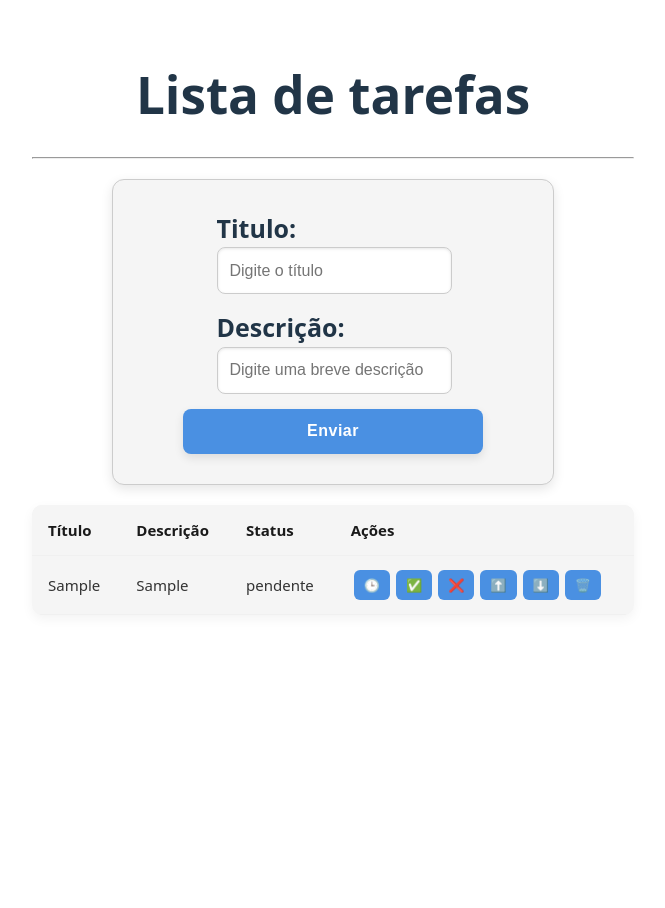
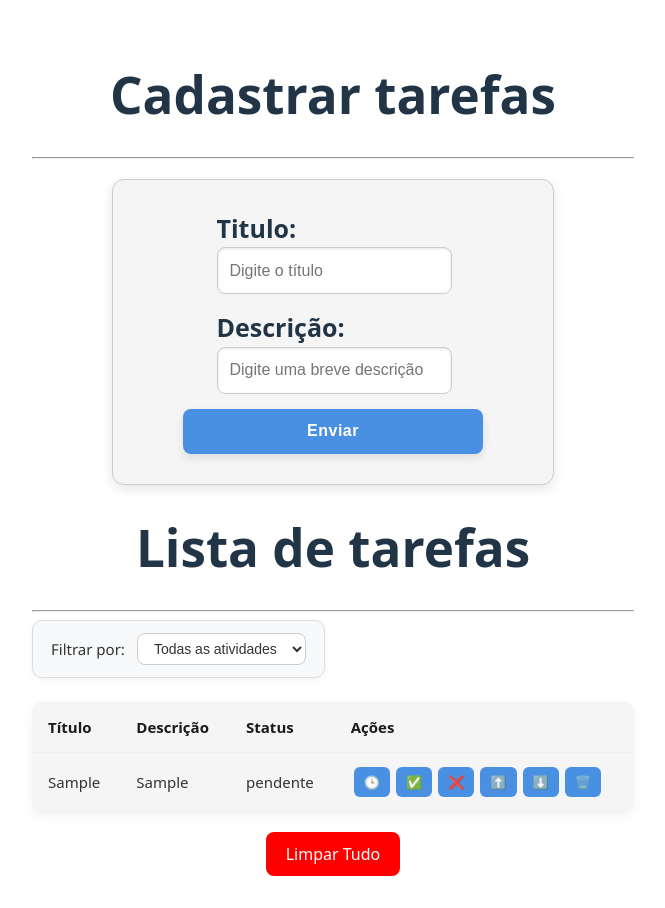
Before and after one commit to Eduardoooo0/Trabalho-To-do-list, a React (Vite) app in the folder to-do-list/: page / in a window 1280 px wide. Both pictures are taken after typing "Sample", "Sample" into the empty fields and a click on the input "Enviar". Shown: the whole page, without its empty margins (307-972 px from the left). Before the commit the page ends 800 px from the top, so only its background shows below. Built offline with nearby package versions, Linux system fonts and the light colour scheme.

Commit message:
adicionando filtros

```diff
--- a/to-do-list/src/components/Form.css
+++ b/to-do-list/src/components/Form.css
@@ -140,3 +140,56 @@ hr{
 .tabela-tarefas button:hover {
     background-color: #357ABD;
 }
+
+#clean{
+    background-color: red;
+    color: white;
+    transition: background-color 0.2s ease-in-out;
+    cursor: pointer;
+}
+
+#clean:hover{
+    background-color: rgb(150, 8, 8);
+}
+
+
+#filtrar {
+    display: flex;
+    align-items: center;
+    gap: 12px;
+    padding: 12px 18px;
+    background-color: #f8f9fa;
+    border: 1px solid #ddd;
+    border-radius: 10px;
+    width: fit-content;
+    margin-bottom: 24px;
+    font-family: 'Segoe UI', sans-serif;
+    box-shadow: 0 2px 6px rgba(0, 0, 0, 0.05);
+}
+
+#label-filtrar {
+    font-size: 15px;
+    font-weight: 500;
+    color: #333;
+}
+
+#select-filtrar {
+    padding: 6px 12px;
+    border: 1px solid #ccc;
+    border-radius: 8px;
+    background-color: #fff;
+    color: #333;
+    font-size: 14px;
+    cursor: pointer;
+    transition: border-color 0.2s, box-shadow 0.2s;
+}
+
+#select-filtrar:hover {
+    border-color: #999;
+}
+
+#select-filtrar:focus {
+    outline: none;
+    border-color: #007bff;
+    box-shadow: 0 0 0 3px rgba(0, 123, 255, 0.25);
+}
--- a/to-do-list/src/components/Form.jsx
+++ b/to-do-list/src/components/Form.jsx
@@ -6,6 +6,15 @@ export default function Form() {
     const [descricao, setDescricao] = useState('');
     const [concluida, setConcluida] = useState('pendente');
     const [listatarefas, setListaTarefas] = useState([]);
+    const [filtro, setFiltro] = useState("todas");
+
+
+    const tarefasFiltradas = listatarefas.filter((tarefa) => {
+        if (filtro === "pendente") return tarefa.status === "pendente";
+        if (filtro === "realizada") return tarefa.status === "realizada";
+        if (filtro === "nao-realizada") return tarefa.status === "não realizada";
+        return true;
+    });
 
 
     const addTarefa = () => {
@@ -66,9 +75,13 @@ export default function Form() {
         }
     };
 
+    const handleClean = () => {
+        setListaTarefas([])
+    }
+
     return (
         <>
-            <h1>Lista de tarefas</h1>
+            <h1>Cadastrar tarefas</h1>
             <hr />
             <form id="form" onSubmit={handleSubmit}>
                 <div className="div-input">
@@ -84,6 +97,18 @@ export default function Form() {
             </form>
 
             {listatarefas.length > 0 && (
+                <>
+                    <h1>Lista de tarefas</h1>
+                    <hr />
+                    <form id="filtrar" onSubmit={(e) => e.preventDefault()}>
+                        <label id="label-filtrar" htmlFor="filtrar">Filtrar por:</label>
+                        <select id="select-filtrar" name="filtrar" value={filtro} onChange={(e) => setFiltro(e.target.value)}>
+                            <option value="todas">Todas as atividades</option>
+                            <option value="pendente">Pendente</option>
+                            <option value="realizada">Realizada</option>
+                            <option value="nao-realizada">Não realizada</option>
+                        </select>
+                    </form>
                     <table className="tabela-tarefas">
                         <thead>
                             <tr>
@@ -94,7 +119,7 @@ export default function Form() {
                             </tr>
                         </thead>
                         <tbody>
-                        {listatarefas.map((item, index) => (
+                            {tarefasFiltradas.map((item, index) => (
                                 <tr key={item.id}>
                                     <td>{item.title}</td>
                                     <td>{item.desc}</td>
@@ -111,7 +136,10 @@ export default function Form() {
                             ))}
                         </tbody>
                     </table>
+                    <button id="clean" onClick={() => handleClean()}>Limpar Tudo</button>
+                </>
             )}
+
 
 
         </>
```
Lines whose indentation alone changed are shown as unchanged.
